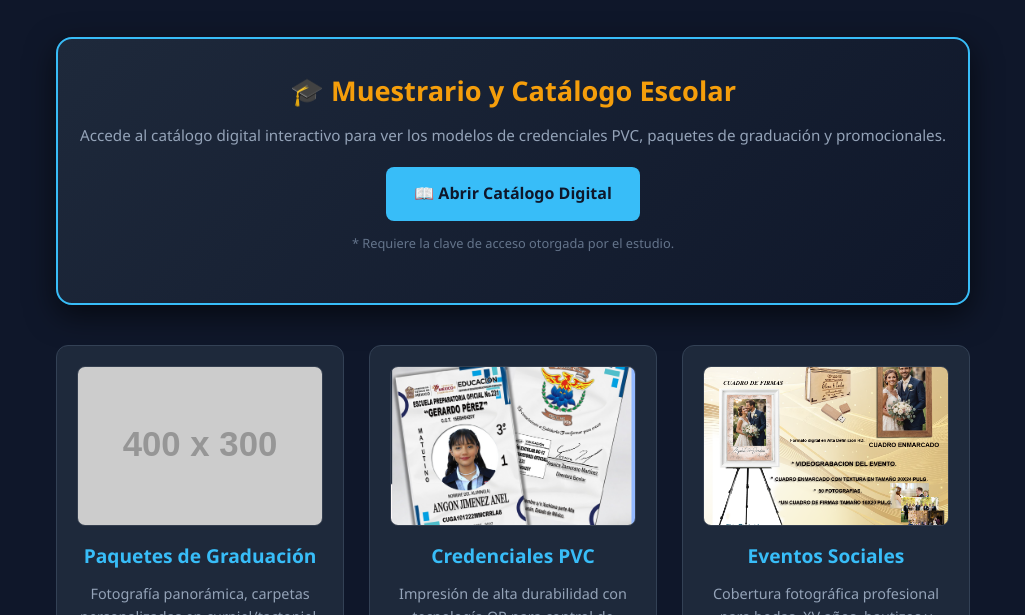
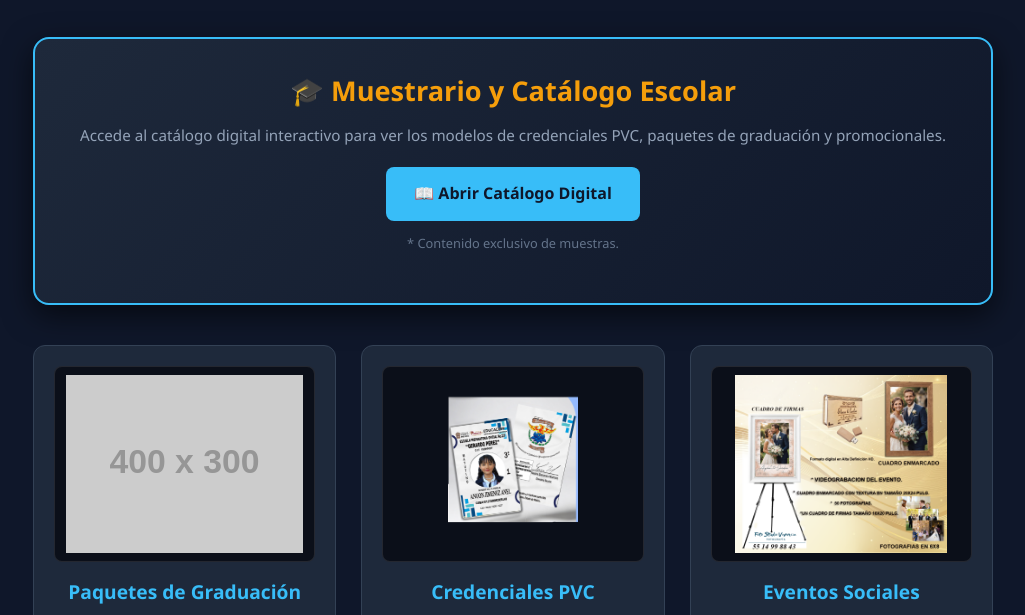
Before and after one commit to jasson9060-netizen/studiovivencia, a plain HTML site: page index.html in a window 1280 px wide. Shown: the part 334-949 px from the top of the page, without its empty margins (127-1152 px from the left). Drawn offline with Linux system fonts and the light colour scheme; placeholder pictures from the web are drawn by us.

Commit message:
Update index.html

```diff
--- a/index.html
+++ b/index.html
@@ -82,7 +82,7 @@
             margin: 0 auto;
         }
 
-        /* Banner del Catálogo Protegido */
+        /* Banner del Catálogo */
         .catalog-banner {
             background: linear-gradient(135deg, #1e293b 0%, #0f172a 100%);
             border: 2px solid var(--accent-blue);
@@ -124,7 +124,7 @@
             transform: translateY(-2px);
         }
 
-        /* Cuadrícula de Servicios con Imágenes */
+        /* Cuadrícula de Servicios - Imágenes Ajustadas */
         .services-grid {
             display: grid;
             grid-template-columns: repeat(auto-fit, minmax(240px, 1fr));
@@ -149,13 +149,24 @@
             border-color: var(--accent-blue);
         }
 
+        .img-container {
+            width: 100%;
+            aspect-ratio: 4 / 3;
+            background-color: #0b0f19;
+            border-radius: 8px;
+            margin-bottom: 15px;
+            overflow: hidden;
+            display: flex;
+            align-items: center;
+            justify-content: center;
+            border: 1px solid rgba(255, 255, 255, 0.1);
+        }
+
         .service-img {
             width: 100%;
-            height: 160px;
-            object-fit: cover;
-            border-radius: 8px;
-            margin-bottom: 15px;
-            border: 1px solid rgba(255, 255, 255, 0.1);
+            height: 100%;
+            object-fit: contain;
+            padding: 8px;
         }
 
         .service-card h3 {
@@ -240,42 +251,50 @@
             <p>Estudio de fotografía profesional especializado en paquetes escolares de graduación, credenciales PVC para instituciones, eventos sociales y marquería de alta calidad.</p>
         </section>
 
-        <!-- Acceso al Catálogo Protegido -->
+        <!-- Acceso al Catálogo -->
         <section class="catalog-banner">
             <h2>🎓 Muestrario y Catálogo Escolar</h2>
             <p>Accede al catálogo digital interactivo para ver los modelos de credenciales PVC, paquetes de graduación y promocionales.</p>
             <a href="https://catalogo.studiovivencia.com/" class="btn-catalog" target="_blank" rel="noopener">📖 Abrir Catálogo Digital</a>
-            <p style="font-size: 0.8rem; margin-top: 12px; color: #64748b;">* Requiere la clave de acceso otorgada por el estudio.</p>
+            <p style="font-size: 0.8rem; margin-top: 12px; color: #64748b;">* Contenido exclusivo de muestras.</p>
         </section>
 
-        <!-- Cuadrícula de Servicios con Imágenes PNG -->
+        <!-- Cuadrícula de Servicios -->
         <section class="services-grid">
             <div class="service-card">
-                <img src="graduaciones.png" alt="Paquetes de Graduación" class="service-img" onerror="this.src='https://via.placeholder.com/400x300/1e293b/38bdf8?text=Graduaciones'">
+                <div class="img-container">
+                    <img src="graduaciones.png" alt="Paquetes de Graduación" class="service-img" onerror="this.src='https://via.placeholder.com/400x300/1e293b/38bdf8?text=Graduaciones'">
+                </div>
                 <h3>Paquetes de Graduación</h3>
                 <p>Fotografía panorámica, carpetas personalizadas en curpiel/tactopiel, diplomas y muestras para todos los niveles escolares.</p>
             </div>
 
             <div class="service-card">
-                <img src="credenciales.png" alt="Credenciales PVC" class="service-img" onerror="this.src='https://via.placeholder.com/400x300/1e293b/38bdf8?text=Credenciales+PVC'">
+                <div class="img-container">
+                    <img src="credenciales.png" alt="Credenciales PVC" class="service-img" onerror="this.src='https://via.placeholder.com/400x300/1e293b/38bdf8?text=Credenciales+PVC'">
+                </div>
                 <h3>Credenciales PVC</h3>
                 <p>Impresión de alta durabilidad con tecnología QR para control de asistencia, hologramas de seguridad y cordones personalizados.</p>
             </div>
 
             <div class="service-card">
-                <img src="eventos.png" alt="Eventos Sociales" class="service-img" onerror="this.src='https://via.placeholder.com/400x300/1e293b/38bdf8?text=Eventos+Sociales'">
+                <div class="img-container">
+                    <img src="eventos.png" alt="Eventos Sociales" class="service-img" onerror="this.src='https://via.placeholder.com/400x300/1e293b/38bdf8?text=Eventos+Sociales'">
+                </div>
                 <h3>Eventos Sociales</h3>
                 <p>Cobertura fotográfica profesional para bodas, XV años, bautizos y eventos especiales con entrega digital e impresa.</p>
             </div>
 
             <div class="service-card">
-                <img src="marqueria.png" alt="Marquería Fina" class="service-img" onerror="this.src='https://via.placeholder.com/400x300/1e293b/38bdf8?text=Marqueria+Fina'">
+                <div class="img-container">
+                    <img src="marqueria.png" alt="Marquería Fina" class="service-img" onerror="this.src='https://via.placeholder.com/400x300/1e293b/38bdf8?text=Marqueria+Fina'">
+                </div>
                 <h3>Marquería Fina</h3>
                 <p>Marcos de madera MDF hechos a medida, acabados poliéster y molduras arquitectónicas personalizadas.</p>
             </div>
         </section>
 
-        <!-- Información de Contacto Directo -->
+        <!-- Información de Contacto -->
         <section class="contact-section">
             <h2>Atención Comercial</h2>
             <p style="color: var(--text-sub); font-size: 0.95rem;">Atención a escuelas y particulares bajo cita previa.</p>
```
